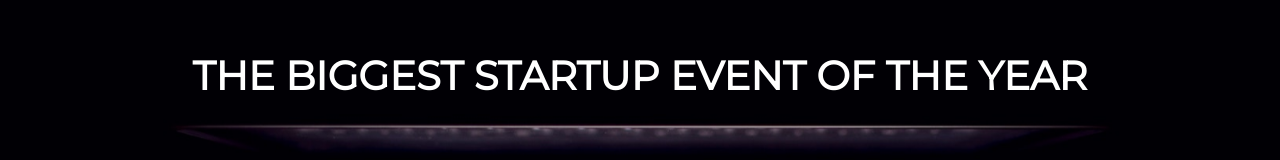
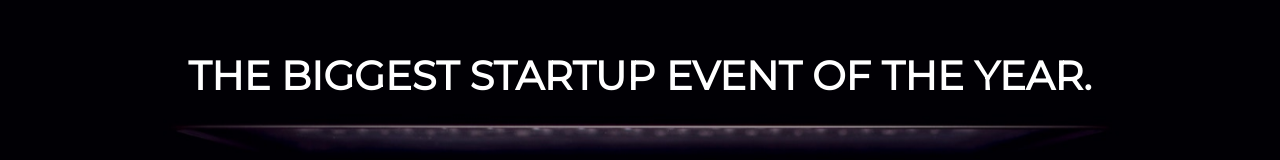
Before and after one commit to danemford/startup-of-the-year, a plain HTML site: page index.html in a window 1280 px wide. Shown: the part 188-348 px from the top of the page. Drawn offline with nearby package versions, Linux system fonts and the light colour scheme.

```diff
--- a/index.html
+++ b/index.html
@@ -20,7 +20,7 @@
       <div class="container d-flex align-items-center h-100">
         <div class="row">
           <header class="text-center" col-12>
-            <h1><strong>THE BIGGEST STARTUP EVENT OF THE YEAR</strong></h1>
+            <h1><strong>THE BIGGEST STARTUP EVENT OF THE YEAR.</strong></h1>
           </header>
           <div class="buffer" col-12></div>
           <section class="text-center" col-12>
```
